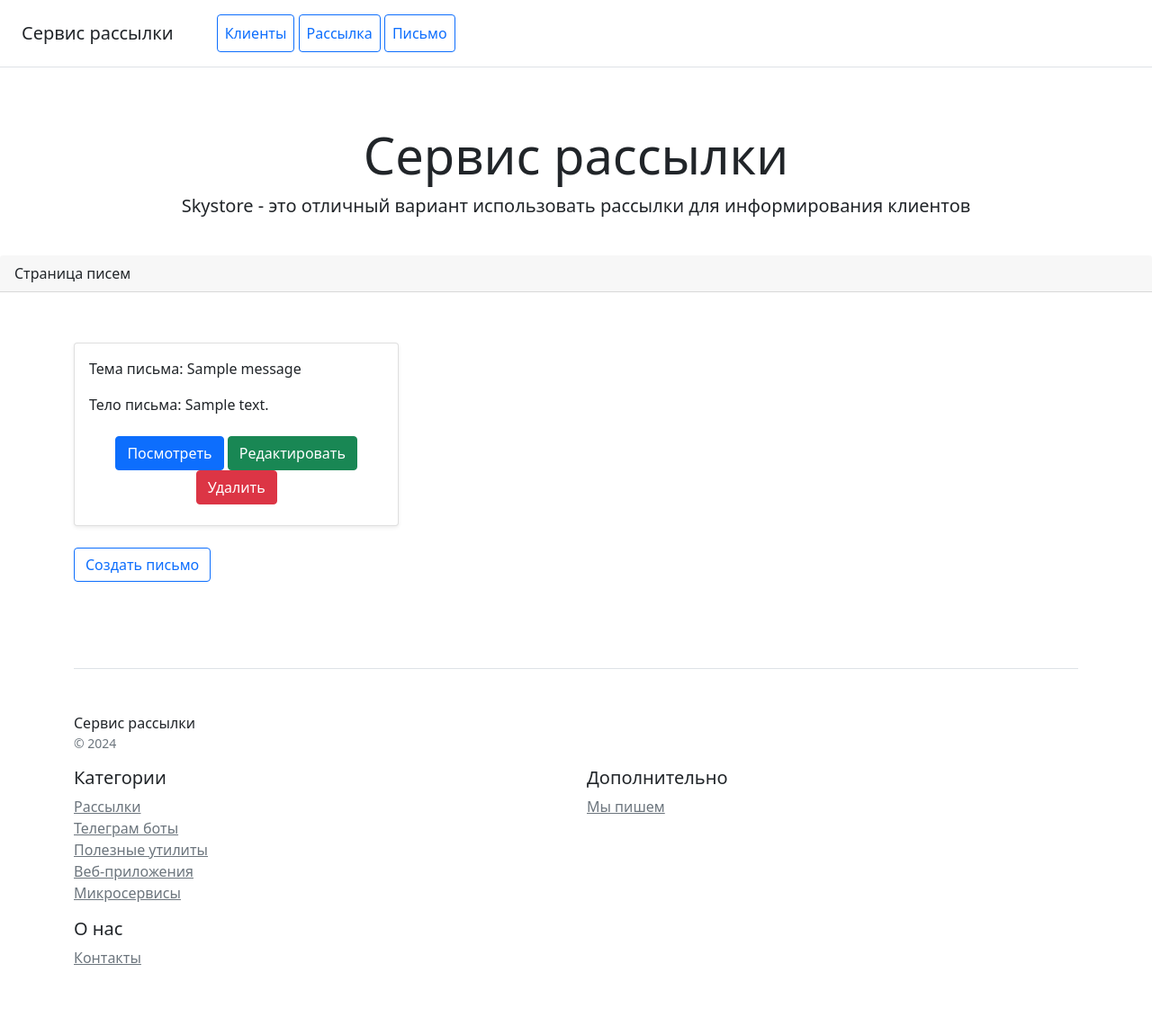
After one commit to esmrzv/mailing, a Django app: page /message in a window 1280 px wide. The commit adds this page. Shown: the whole page at 90% size. Run offline with Django 5.2, Linux system fonts and the light colour scheme; tables that the repository leaves empty hold one stand-in row (values such as "Sample post"); some libraries are stand-ins or nearby versions.

Commit message:
на удаление

```diff
--- a/mailings/models.py
+++ b/mailings/models.py
@@ -1,5 +1,6 @@
 from django.db import models
 from django.forms import EmailField
+from django.utils import timezone
 
 NULLABLE = {
     'blank': True,
@@ -18,6 +19,18 @@ class Client(models.Model):
     class Meta:
         verbose_name = 'Клиент'
         verbose_name_plural = 'Клиенты'
+
+
+class Message(models.Model):
+    subject = models.CharField(verbose_name='Тема письма', max_length=150, default='Тема')
+    body = models.TextField(verbose_name='Тело письма', default='Письмо')
+
+    def __str__(self):
+        return f'{self.subject} - {self.body}'
+
+    class Meta:
+        verbose_name = 'Письмо'
+        verbose_name_plural = 'Письма'
 
 
 class MailingSettings(models.Model):
@@ -41,16 +54,15 @@ class MailingSettings(models.Model):
         (STATED, 'Запушена')
     ]
 
-    start_time = models.DateTimeField(verbose_name='Время начала рассылки')
-    end_time = models.DateTimeField(verbose_name='Время окончания рассылки')
+    start_time = models.DateTimeField(verbose_name='Время начала рассылки', default=timezone.now)
+    end_time = models.DateTimeField(verbose_name='Время окончания рассылки', default=timezone.now)
     periodicity = models.CharField(choices=PERIODICITY, max_length=50, verbose_name='Периодичность')
     status = models.CharField(choices=STATUS_CHOICES, max_length=50, verbose_name='Статус')
-    title = models.CharField(max_length=100, verbose_name='Название темы')
-    text = models.TextField(verbose_name='Письмо')
     client = models.ManyToManyField(Client, verbose_name='Клиент')
+    message = models.ForeignKey(Message, on_delete=models.CASCADE, verbose_name='письмо')
 
     def __str__(self):
-        return (f'{self.title} time: {self.start_time} - {self.end_time}, periodicity: {self.periodicity},'
+        return (f'time: {self.start_time} - {self.end_time}, periodicity: {self.periodicity},'
                 f' status:{self.status}')
 
     class Meta:
@@ -59,7 +71,7 @@ class MailingSettings(models.Model):
 
 
 class Log(models.Model):
-    time = models.DateTimeField(verbose_name='дата и время последней попытки', auto_now_add=True)
+    time = models.DateTimeField(verbose_name='дата и время последней попытки', default=timezone.now)
     status = models.BooleanField(verbose_name='статус попытки')
     server_response = models.CharField(verbose_name='ответ почтового сервера', **NULLABLE)
 
--- a/mailings/templates/mailings/includes/menu.html
+++ b/mailings/templates/mailings/includes/menu.html
@@ -3,5 +3,6 @@
     <nav class="ms-5">
         <a class="p-2 btn btn-outline-primary" href="{% url 'mailings:client_list' %}">Клиенты</a>
         <a class="p-2 btn btn-outline-primary" href="{% url 'mailings:mailingsettings_list' %}">Рассылка</a>
+        <a class="p-2 btn btn-outline-primary" href="{% url 'mailings:message_list' %}">Письмо</a>
     </nav>
 </div>
--- a/mailings/templates/mailings/mailingsettings_list.html
+++ b/mailings/templates/mailings/mailingsettings_list.html
@@ -11,9 +11,7 @@
             <div class="col-7">
                 <div class="card shadow-sm">
                     <div class="card-body">
-                        <p class="card-text">Название темы: {{ object.title}}</p>
-                        <p class="card-text">Письмо: {{ object.text }}</p>
-                        <p class="card-text">Врем начала: {{ object.start_time }}</p>
+                        <p class="card-text">Время начала: {{ object.start_time }}</p>
                         <p class="card-text">Время окончания: {{ object.end_time }}</p>
                         <p class="card-text">Переодичность: {{ object.periodicity }}</p>
                         <p class="card-text">Статус: {{ object.status }}</p>
--- /dev/null
+++ b/mailings/templates/mailings/message_list.html
@@ -0,0 +1,38 @@
+{% extends 'mailings/base.html' %}
+
+{% block content %}
+<div class="card-title" text="center">
+    <p class="card-header" >Страница писем</p>
+</div>
+<div class="album py-5 bg-body-tertiary">
+    <div class="container">
+        <div class="row row-cols-1 row-cols-sm-2 row-cols-md-3 g-3">
+            {% for object in object_list %}
+            <div class="col">
+                <div class="card shadow-sm">
+                    <div class="card-body">
+                        <p class="card-text">Тема письма: {{ object.subject}}</p>
+                        <p class="card-text">Тело письма: {{ object.body }}</p>
+                        <div class="d-flex justify-content-between align-items-center">
+                            <div class="btn">
+                                <a class="btn btn-primary" href="{% url 'mailings:message_detail' object.pk %}"
+                                   role="button">Посмотреть</a>
+                                <a class="btn btn-success" href="{% url 'mailings:message_update' object.pk %}"
+                                   role="button">Редактировать</a>
+                                <a class="btn btn-danger" href="{% url 'mailings:message_delete' object.pk %}"
+                                   role="button">Удалить</a>
+                            </div>
+                        </div>
+                    </div>
+                </div>
+            </div>
+            {% endfor %}
+        </div>
+        <div class="row text-right mt-4">
+            <div class="col-12">
+                <a class="btn btn-outline-primary" href="{% url 'mailings:message_create' %}">Создать письмо</a>
+            </div>
+        </div>
+    </div>
+</div>
+{% endblock %}l>
--- a/mailings/urls.py
+++ b/mailings/urls.py
@@ -3,7 +3,7 @@ from django.urls import path
 from mailings.apps import MailingsConfig
 from mailings.views import ClientListView, ClientDetailView, ClientCreateView, ClientUpdateView, ClientDeleteView, \
     MailingSettingsListView, MailingSettingsDetailView, MailingSettingsCreateView, MailingSettingsUpdateView, \
-    MailingSettingsDeleteView
+    MailingSettingsDeleteView, MessageDeleteView, MessageCreateView, MessageUpdateView, MessageListView, MessageDetailView
 
 app_name = MailingsConfig.name
 
@@ -17,4 +17,13 @@ urlpatterns = [
     path('mailingsettings/<int:pk>/', MailingSettingsDetailView.as_view(), name='mailingsettings_detail'),
     path('mailingsettings/create/', MailingSettingsCreateView.as_view(), name='mailingsettings_create'),
     path('mailingsettings/<int:pk>/update/', MailingSettingsUpdateView.as_view(), name='mailingsettings_update'),
-    path('mailingsettings/<int:pk>/delete/', MailingSettingsDeleteView.as_view(), name='mailingsettings_delete'),]
+    path('mailingsettings/<int:pk>/delete/', MailingSettingsDeleteView.as_view(), name='mailingsettings_delete'),
+    path('message/create/', MessageCreateView.as_view(), name='message_create'),
+    path('message/<int:pk>/', MessageDetailView.as_view(), name='message_detail'),
+    path('message/<int:pk>/update/', MessageUpdateView.as_view(), name='message_update'),
+    path('message/<int:pk>/delete/', MessageDeleteView.as_view(), name='message_delete'),
+    path('message', MessageListView.as_view(), name='message_list'),
+
+
+
+]
--- a/mailings/views.py
+++ b/mailings/views.py
@@ -2,8 +2,8 @@ from django.shortcuts import render
 from django.urls import reverse_lazy
 from django.views.generic import CreateView, UpdateView, DeleteView, ListView, DetailView
 
-
-from mailings.models import Client, MailingSettings, Log
+from mailings.forms import MessageForm
+from mailings.models import Client, MailingSettings, Log, Message
 
 
 class ClientCreateView(CreateView):
@@ -31,6 +31,32 @@ class ClientDetailView(DetailView):
     model = Client
 
 
+class MessageCreateView(CreateView):
+    model = Message
+    form_class = MessageForm
+    success_url = reverse_lazy('mailings:message_list')
+
+
+class MessageListView(ListView):
+    model = Message
+
+
+class MessageDetailView(DetailView):
+    model = Message
+
+
+class MessageUpdateView(UpdateView):
+    model = Message
+    form_class = MessageForm
+    success_url = reverse_lazy('mailings:message_list')
+
+
+class MessageDeleteView(DeleteView):
+    model = Message
+    success_url = reverse_lazy('mailings:message_list')
+
+
+
 class MailingSettingsCreateView(CreateView):
     model = MailingSettings
     fields = ('client', 'start_time', 'end_time', 'periodicity', 'status', 'title', 'text')
@@ -56,6 +82,5 @@ class MailingSettingsDetailView(DetailView):
     model = MailingSettings
 
 
-
 class LogListView(ListView):
     model = Log
```
Also changed, not shown: mailings/admin.py (+8 -3 lines), mailings/forms.py (+19 -0 lines), mailings/templates/mailings/message_confirm_delete.html (added, +21 -0 lines), mailings/templates/mailings/message_detail.html (added, +23 -0 lines), mailings/templates/mailings/message_form.html (added, +27 -0 lines), mailings/migrations/0001_initial.py (added), mailings/migrations/0002_client_email.py (added), mailings/migrations/0003_message_remove_mailingsettings_text_and_more.py (added).
